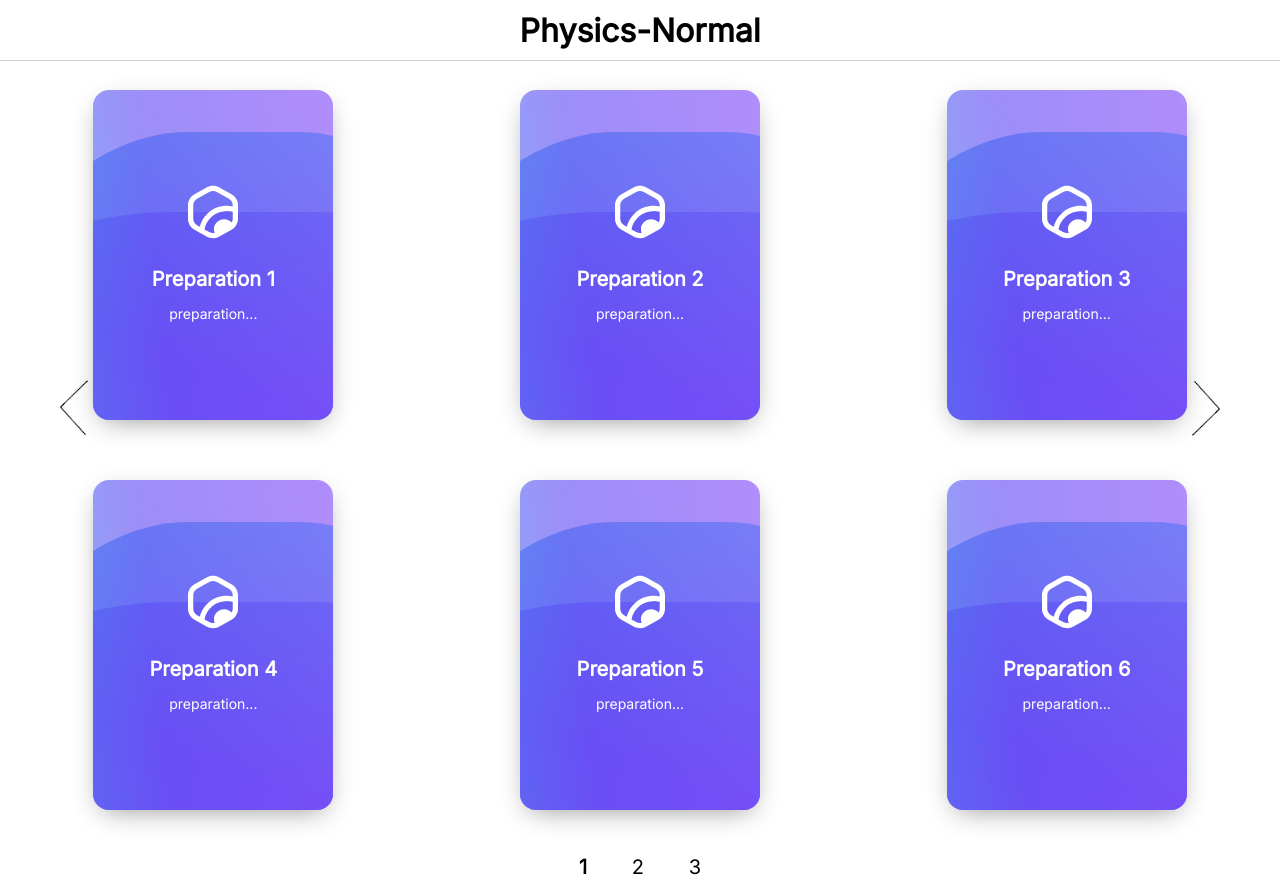
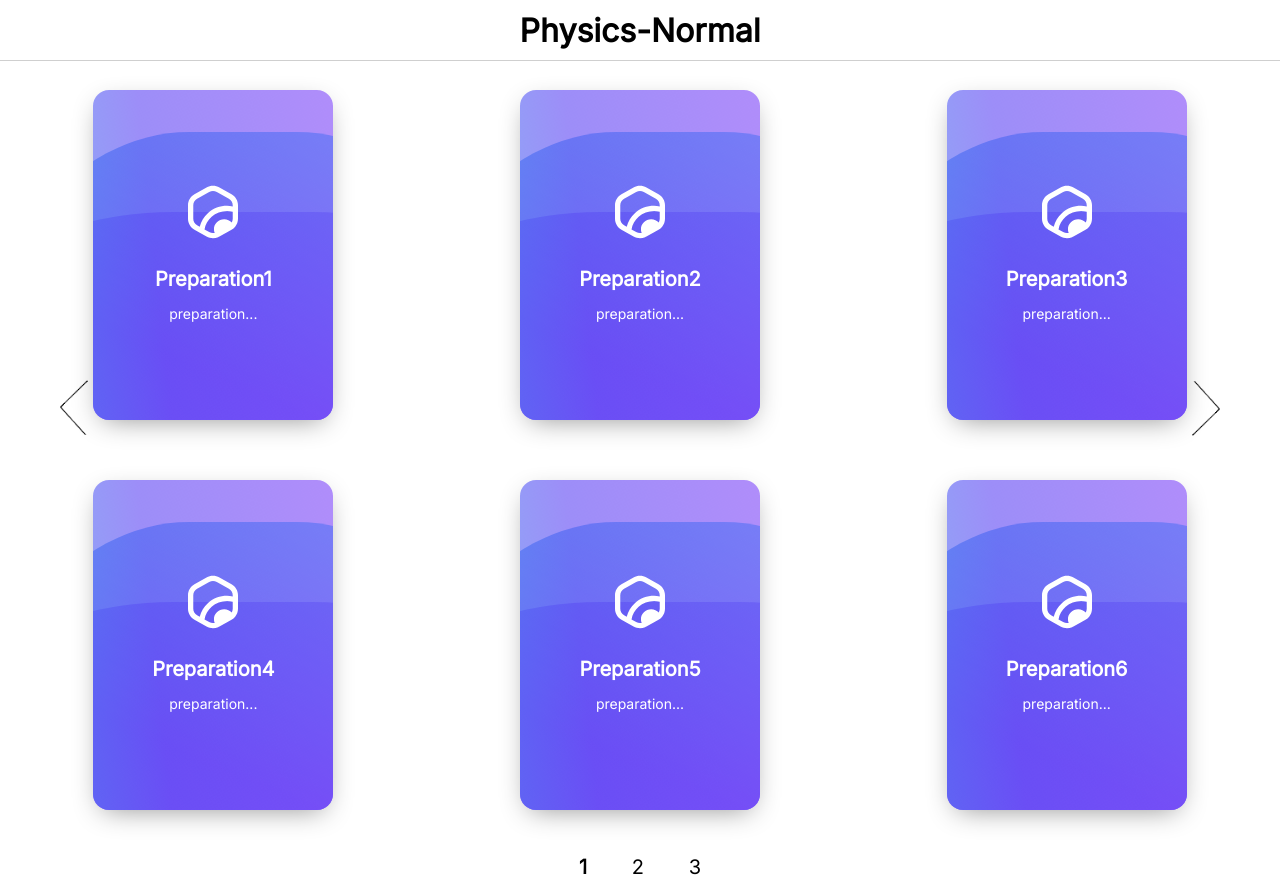
Before and after one commit to BadangGit/PPT-Project, a Vue app in the folder normal/: page / in a window 1280 px wide. Built offline with nearby package versions, Linux system fonts and the light colour scheme.

Commit message:
remove space in example data

```diff
--- a/normal/src/views/mainPage.vue
+++ b/normal/src/views/mainPage.vue
@@ -12,33 +12,33 @@ type Categories = {
 };
 
 const simulCategories: Array<Categories> = [
-  { name: "Preparation 1", cardNum: 0, subText: "Preparation..." },
-  { name: "Preparation 2", cardNum: 1, subText: "Preparation..." },
-  { name: "Preparation 3", cardNum: 2, subText: "Preparation..." },
-  { name: "Preparation 4", cardNum: 3, subText: "Preparation..." },
-  { name: "Preparation 5", cardNum: 4, subText: "Preparation..." },
-  { name: "Preparation 6", cardNum: 5, subText: "Preparation..." },
-  { name: "Preparation 7", cardNum: 6, subText: "Preparation..." },
-  { name: "Preparation 8", cardNum: 7, subText: "Preparation..." },
-  { name: "Preparation 9", cardNum: 8, subText: "Preparation..." },
-  { name: "Preparation 10", cardNum: 9, subText: "Preparation..." },
-  { name: "Preparation 11", cardNum: 10, subText: "Preparation..." },
-  { name: "Preparation 12", cardNum: 11, subText: "Preparation..." },
-  { name: "Preparation 13", cardNum: 12, subText: "Preparation..." },
-  { name: "Preparation 14", cardNum: 13, subText: "Preparation..." },
-  { name: "Preparation 15", cardNum: 14, subText: "Preparation..." },
-  { name: "Preparation 16", cardNum: 15, subText: "Preparation..." },
-  { name: "Preparation 17", cardNum: 16, subText: "Preparation..." },
-  { name: "Preparation 18", cardNum: 17, subText: "Preparation..." },
+  { name: "Preparation1", cardNum: 0, subText: "Preparation..." },
+  { name: "Preparation2", cardNum: 1, subText: "Preparation..." },
+  { name: "Preparation3", cardNum: 2, subText: "Preparation..." },
+  { name: "Preparation4", cardNum: 3, subText: "Preparation..." },
+  { name: "Preparation5", cardNum: 4, subText: "Preparation..." },
+  { name: "Preparation6", cardNum: 5, subText: "Preparation..." },
+  { name: "Preparation7", cardNum: 6, subText: "Preparation..." },
+  { name: "Preparation8", cardNum: 7, subText: "Preparation..." },
+  { name: "Preparation9", cardNum: 8, subText: "Preparation..." },
+  { name: "Preparation10", cardNum: 9, subText: "Preparation..." },
+  { name: "Preparation11", cardNum: 10, subText: "Preparation..." },
+  { name: "Preparation12", cardNum: 11, subText: "Preparation..." },
+  { name: "Preparation13", cardNum: 12, subText: "Preparation..." },
+  { name: "Preparation14", cardNum: 13, subText: "Preparation..." },
+  { name: "Preparation15", cardNum: 14, subText: "Preparation..." },
+  { name: "Preparation16", cardNum: 15, subText: "Preparation..." },
+  { name: "Preparation17", cardNum: 16, subText: "Preparation..." },
+  { name: "Preparation18", cardNum: 17, subText: "Preparation..." },
 ];
 
 let nowPageSimulCategories: Array<Categories> = [
-  { name: "Preparation 1", cardNum: 0, subText: "Preparation..." },
-  { name: "Preparation 2", cardNum: 1, subText: "Preparation..." },
-  { name: "Preparation 3", cardNum: 2, subText: "Preparation..." },
-  { name: "Preparation 4", cardNum: 3, subText: "Preparation..." },
-  { name: "Preparation 5", cardNum: 4, subText: "Preparation..." },
-  { name: "Preparation 6", cardNum: 5, subText: "Preparation..." },
+  { name: "Preparation1", cardNum: 0, subText: "Preparation..." },
+  { name: "Preparation2", cardNum: 1, subText: "Preparation..." },
+  { name: "Preparation3", cardNum: 2, subText: "Preparation..." },
+  { name: "Preparation4", cardNum: 3, subText: "Preparation..." },
+  { name: "Preparation5", cardNum: 4, subText: "Preparation..." },
+  { name: "Preparation6", cardNum: 5, subText: "Preparation..." },
 ];
 
 let pageNumCounts: number = 3;
```
